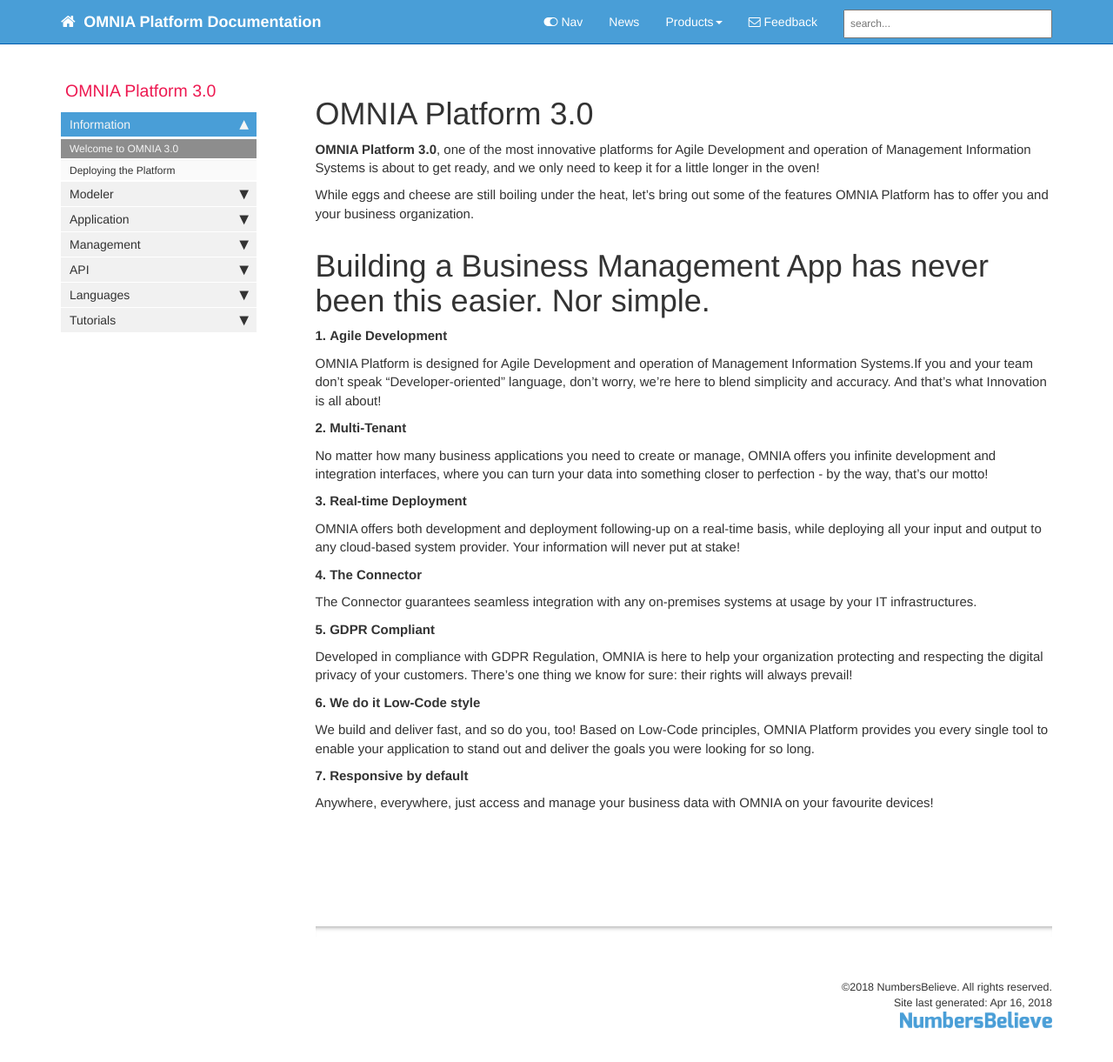
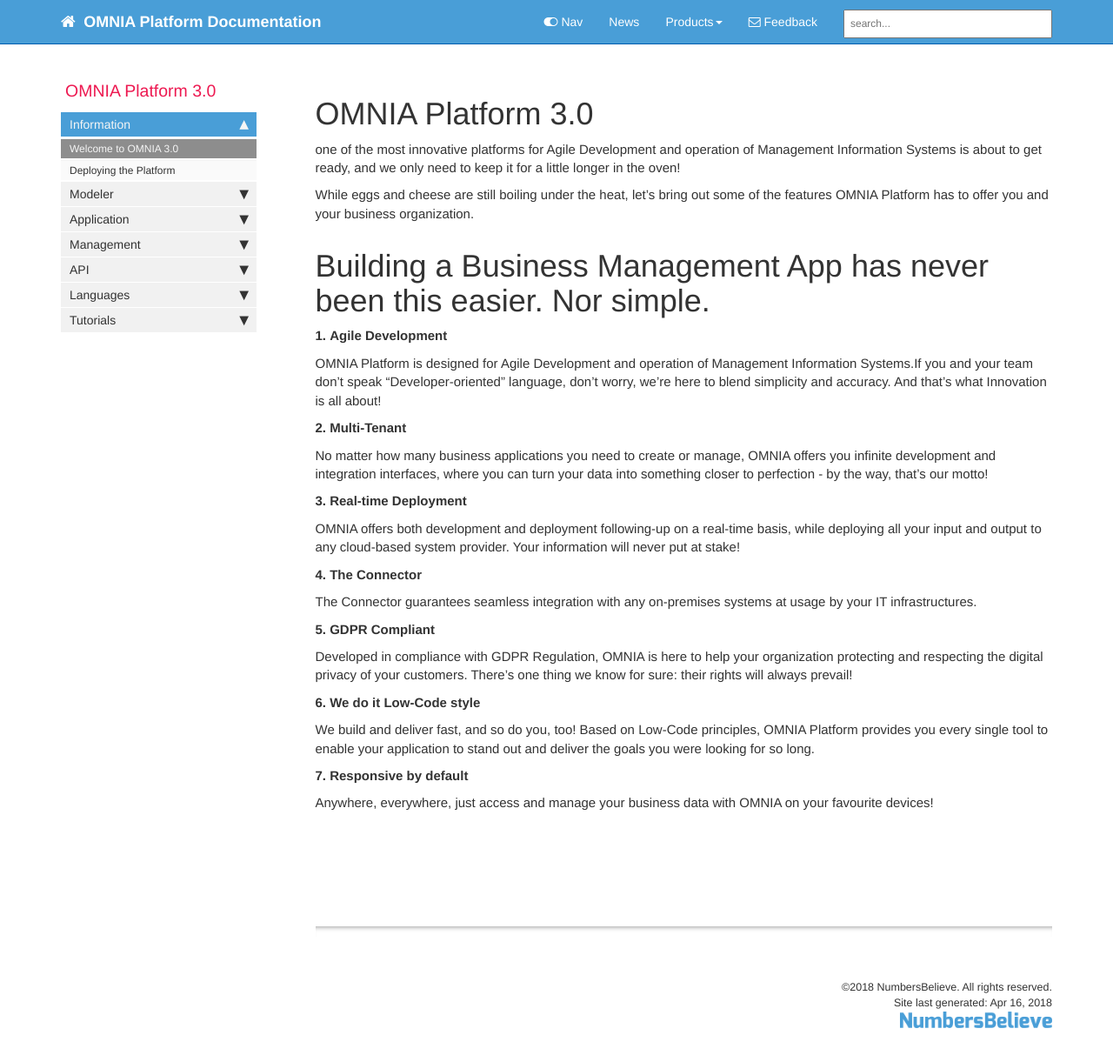
Before and after one commit to daniel8lopes/omnia3, a Jekyll site: the page built from docs/pages/omnia3/Introduction/omnia3_welcometoomnia.html, in a window 1280 px wide and 1242 px high. Shown: the top 1221 px of the window at 87% size. Built offline with Jekyll 4.4.1, drawn with Linux system fonts in a browser that asks for light colours; nearby versions of some CDN libraries; comment, search, counter and statistics services are not loaded.

Commit message:
Update omnia3_welcometoomnia.html

```diff
--- a/docs/pages/omnia3/Introduction/omnia3_welcometoomnia.html
+++ b/docs/pages/omnia3/Introduction/omnia3_welcometoomnia.html
@@ -8,7 +8,7 @@ folder: omnia3
 ---
 <h1 id="omnia-platform-30">OMNIA Platform 3.0</h1>
 
-<p><strong>OMNIA Platform 3.0</strong>, one of the most innovative
+ one of the most innovative
 platforms for Agile Development and operation of Management Information
 Systems is about to get ready, and we only need to keep it for a little
 longer in the oven!</p>
```
